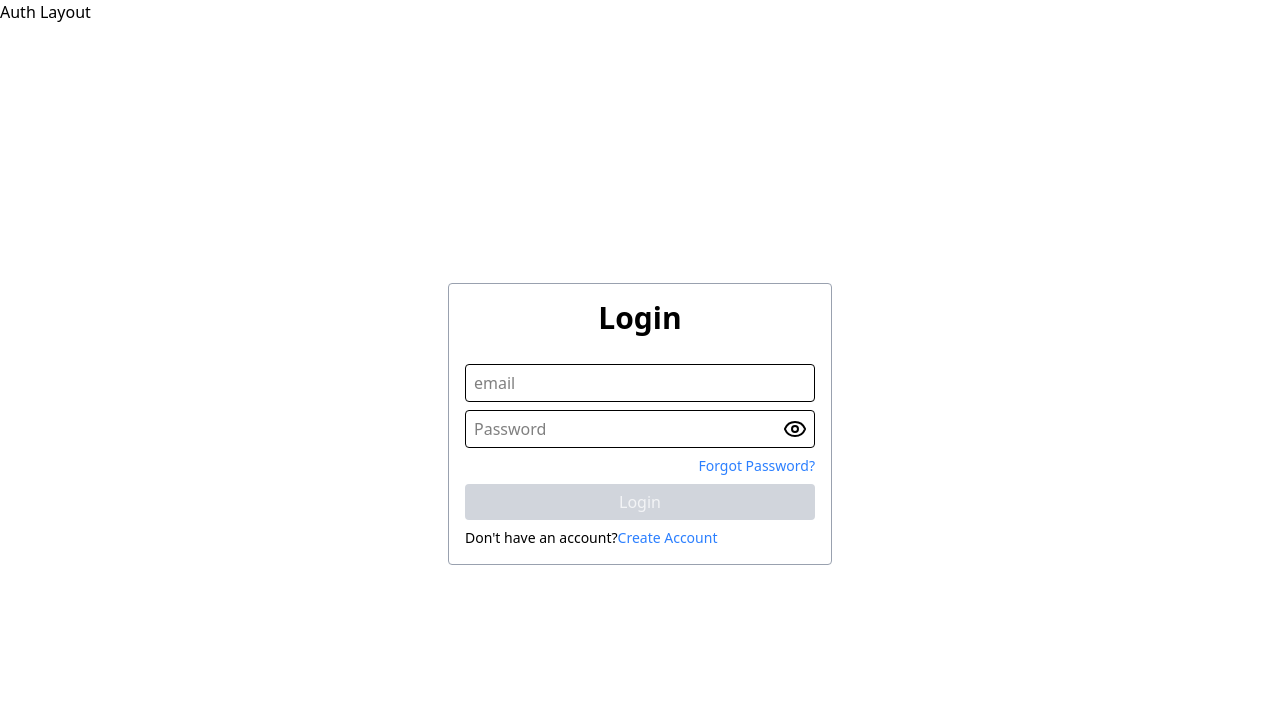
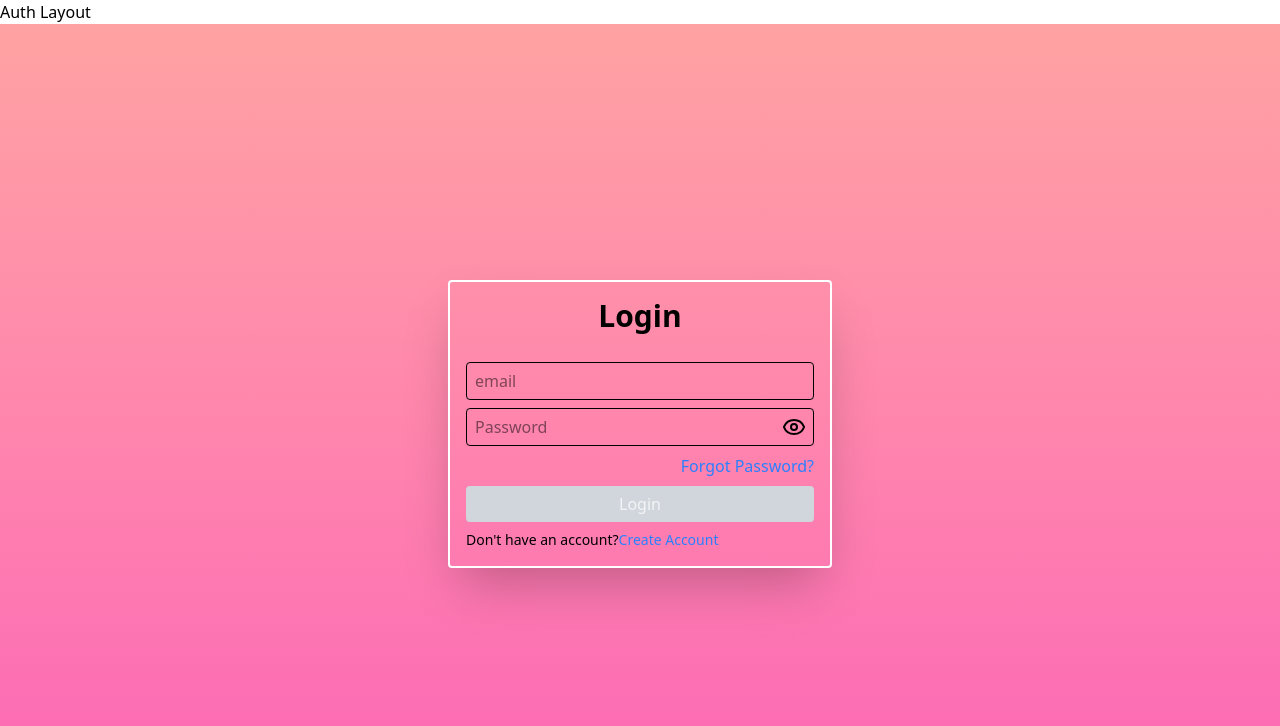
Before and after one commit to webdev-pradeep/Raksha_shop, a Next.js app: page /login in a window 1280 px wide. Shown: the top 726 px of the page. Built offline with nearby package versions, Linux system fonts and the light colour scheme.

Commit message:
login page & signup page edit

```diff
--- a/src/app/(auth)/login/page.jsx
+++ b/src/app/(auth)/login/page.jsx
@@ -27,12 +27,12 @@ const LoginPage = () => {
     console.log("You are Log in Now");
   };
   return (
-    <div className="h-screen w-full flex justify-center items-center">
+    <div className="h-screen w-full flex justify-center items-center bg-gradient-to-t to-red-300 from-pink-400">
       <form
         onSubmit={login}
-        className="max-w-sm w-full rounded border border-gray-400 grid gap-2 p-4"
+        className="max-w-sm w-full rounded shadow-2xl border-2 border-white grid gap-2 p-4 bg-transparent"
       >
-        <h1 className="text-center mb-5 font-semibold text-3xl">Login</h1>
+        <h1 className="text-center mb-5 text-3xl font-bold">Login</h1>
         <input
           type="email"
           required
@@ -63,7 +63,7 @@ const LoginPage = () => {
         </div>
         <Link
           href="/forgot_password"
-          className="text-sm text-right text-blue-500"
+          className="text-ms text-right text-blue-500"
         >
           Forgot Password?
         </Link>
--- a/src/app/(auth)/signup/page.jsx
+++ b/src/app/(auth)/signup/page.jsx
@@ -23,14 +23,12 @@ const SignupPage = () => {
     console.log("Account Created");
   };
   return (
-    <div className="h-screen w-full flex justify-center items-center">
+    <div className="h-screen w-full flex justify-center items-center bg-gradient-to-t to-red-300  from-pink-400">
       <form
         onSubmit={signup}
-        className="max-w-sm w-full rounded border border-gray-400 grid gap-2 p-4"
+        className="max-w-sm w-full rounded border-2 shadow-2xl border-white grid gap-2 p-4"
       >
-        <h1 className="text-center mb-5 font-semibold text-3xl">
-          Create Account
-        </h1>
+        <h1 className="text-center mb-5  text-3xl font-bold">Create Account</h1>
 
         <input
           type="text"
--- a/src/app/(mainLayout)/products/page.jsx
+++ b/src/app/(mainLayout)/products/page.jsx
@@ -1,6 +1,6 @@
 "use client";
 import React, { useEffect, useState } from "react";
-import { baseURL, getProductDetails } from "../../../../utils/apiClient";
+import { baseURl, getProductDetails } from "../../../../utils/apiClient";
 import { useParams } from "next/navigation";
 import { paiseToRupee } from "../../../../utils/calculation";
 
--- a/src/components/mainLayout/Navbar.jsx
+++ b/src/components/mainLayout/Navbar.jsx
@@ -9,7 +9,7 @@ const Navbar = () => {
 
   return (
     <header className="h-16 bg-gray-800 text-gray-50 flex justify-between gap-5 items-center px-5">
-      <h2 className="text-2xl">Amazing Cart</h2>
+      <h2 className="text-2xl font-bold">Raksha shop</h2>
       <nav className="hidden md:flex gap-5">
         <Link href={"/"}>Home</Link>
         <Link href={"/shop"}>Shop</Link>
```
